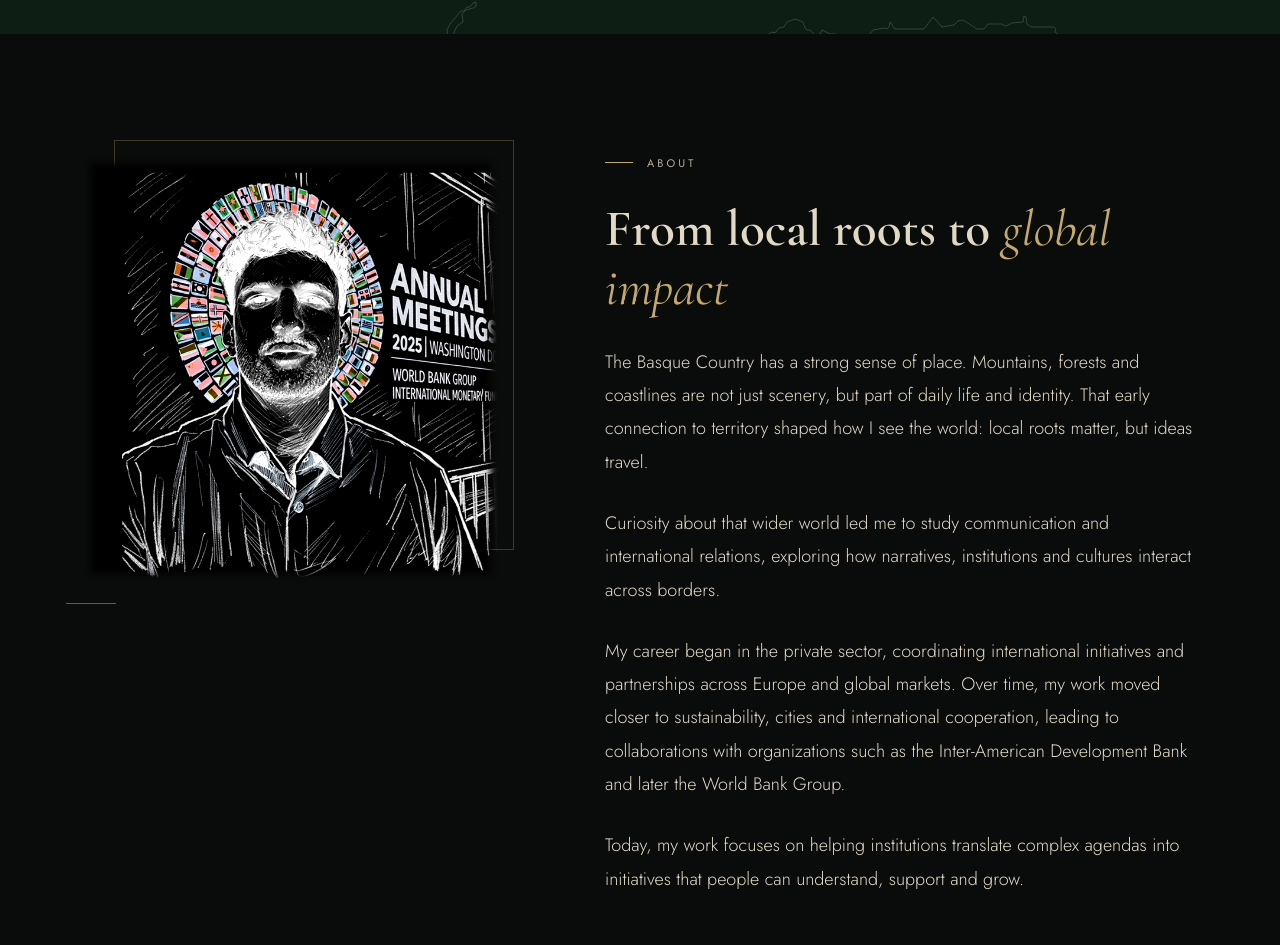
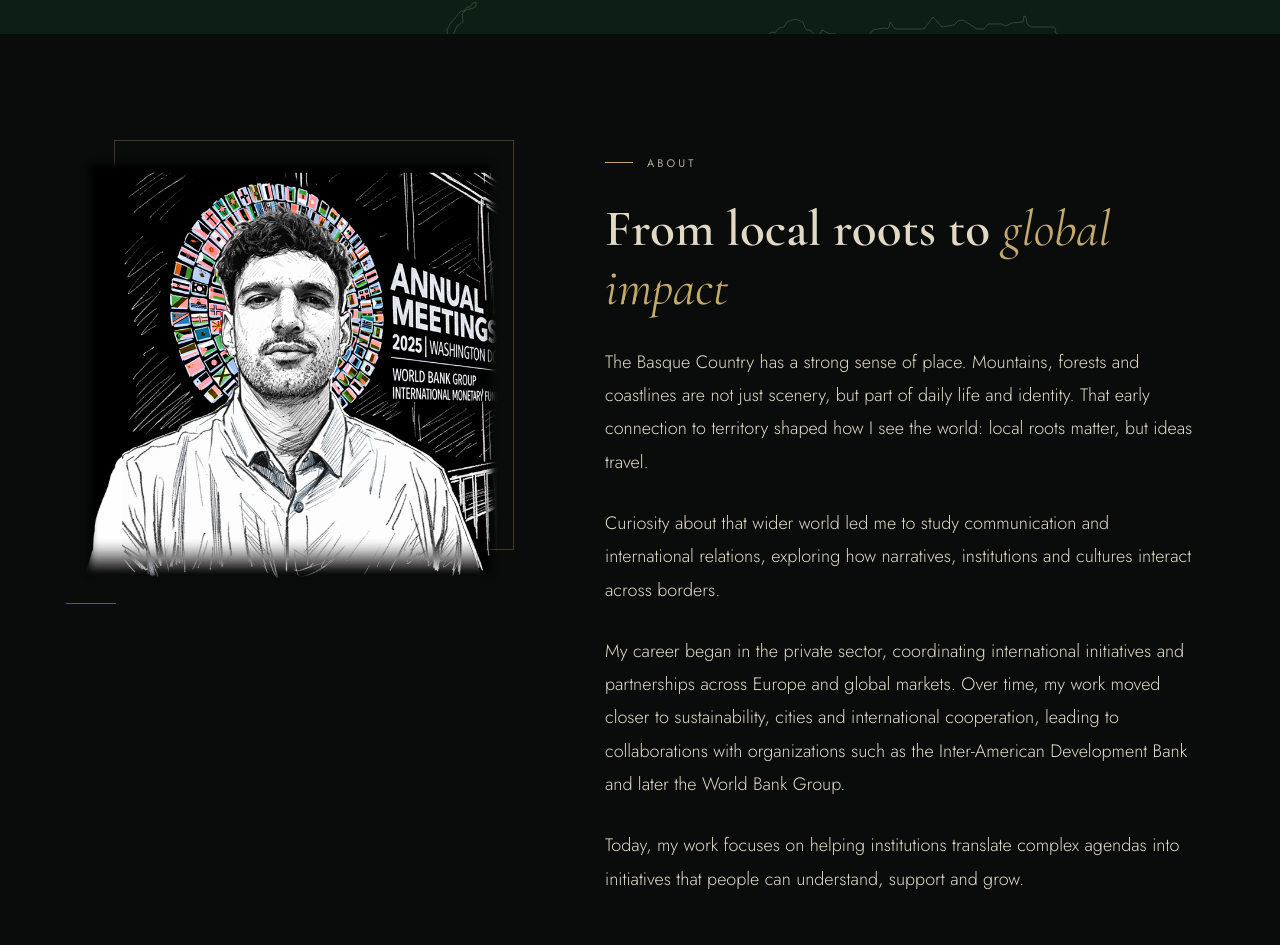
Before and after one commit to mikelsaez/Mikel_Saez, a React (Vite) app: page /en/ in a window 1280 px wide. Shown: the part 4942-5887 px from the top of the page. Built offline with nearby package versions, Linux system fonts and the light colour scheme.

Commit message:
Preserve portrait subject in dark treatment

```diff
--- a/src/components/AboutSection.css
+++ b/src/components/AboutSection.css
@@ -21,11 +21,16 @@
   top: 100px;
 }
 
-.about__photo-frame {
+.about__photo-stage {
   position: relative;
   display: inline-block;
   width: 100%;
   max-width: 420px;
+}
+
+.about__photo-frame {
+  position: relative;
+  width: 100%;
   mix-blend-mode: screen;
 }
 
@@ -42,7 +47,7 @@
   transition: opacity var(--transition-med);
 }
 
-.about__photo-frame:hover::before {
+.about__photo-stage:hover .about__photo-frame::before {
   opacity: 0.55;
 }
 
@@ -62,14 +67,26 @@
   width: 100%;
   max-width: 420px;
   object-fit: contain;
+  display: block;
+}
+
+.about__photo--dark {
   /* Turn the white paper into the dark section backdrop while preserving the
      original portrait geometry and restoring the flags' hues after inversion. */
   filter: invert(1) hue-rotate(180deg) saturate(0.92) brightness(1.06) contrast(1.12);
-  display: block;
   transition: filter var(--transition-slow);
 }
 
-.about__photo-frame:hover .about__photo {
+.about__photo--subject {
+  position: absolute;
+  inset: 0;
+  z-index: 1;
+  pointer-events: none;
+  -webkit-mask: url('/img/about-portrait-subject-mask.png') center / 100% 100% no-repeat;
+  mask: url('/img/about-portrait-subject-mask.png') center / 100% 100% no-repeat;
+}
+
+.about__photo-stage:hover .about__photo--dark {
   filter: invert(1) hue-rotate(180deg) saturate(1) brightness(1.12) contrast(1.08);
 }
 
@@ -218,6 +235,7 @@
     justify-content: center;
   }
 
+  .about__photo-stage,
   .about__photo-frame {
     max-width: 360px;
   }
@@ -247,6 +265,7 @@
     display: none;
   }
 
+  .about__photo-stage,
   .about__photo-frame,
   .about__photo {
     max-width: 100%;
--- a/src/components/AboutSection.jsx
+++ b/src/components/AboutSection.jsx
@@ -21,7 +21,7 @@ export default function AboutSection() {
           scrollTrigger: { trigger: el, start: 'top 75%' }
         }
       )
-      gsap.fromTo(el.querySelector('.about__photo-frame'),
+      gsap.fromTo(el.querySelectorAll('.about__photo-layer'),
         { opacity: 0, x: -36 },
         {
           opacity: 1, x: 0, duration: 1.3, ease: 'power3.out',
@@ -36,11 +36,20 @@ export default function AboutSection() {
     <section className="about" id="about" ref={ref}>
       <div className="about__inner">
         <div className="about__photo-col">
-          <div className="about__photo-frame">
+          <div className="about__photo-stage">
+            <div className="about__photo-frame about__photo-layer">
+              <img
+                className="about__photo about__photo--dark"
+                src={content.image}
+                alt={content.imageAlt}
+                loading="lazy"
+              />
+            </div>
             <img
-              className="about__photo"
+              className="about__photo about__photo--subject about__photo-layer"
               src={content.image}
-              alt={content.imageAlt}
+              alt=""
+              aria-hidden="true"
               loading="lazy"
             />
           </div>
```
Also changed, not shown: public/img/about-portrait-subject-mask.png (added), 1 other file (tests, documents, lock files or other folders).
